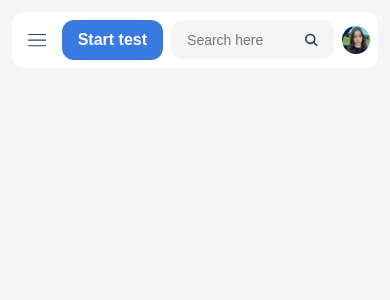
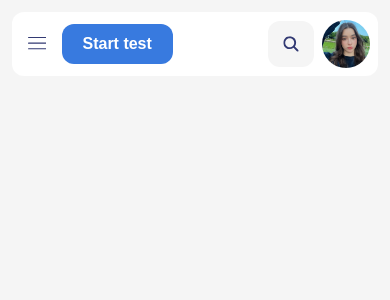
Before and after one commit to zxilverHub/CareerCompass, a React (Vite) app: page / in a window 390 px wide. Shown: the top 300 px of the page. Built offline with nearby package versions, Linux system fonts and the light colour scheme.

Commit message:
Update home

```diff
--- a/src/webapp/userapp/UserApp.jsx
+++ b/src/webapp/userapp/UserApp.jsx
@@ -1,6 +1,7 @@
 import './userapp.css'
 import Nav from './nav/Nav'
-import { useState } from 'react'
+import { useEffect, useState } from 'react'
+import { useSelector } from 'react-redux'
 
 import Home from './containers/Home'
 import Profile from './containers/Profile'
@@ -21,11 +22,11 @@ const Container = (container) => {
 }
 
 function UserApp() {
-  const [appContainer, setAppContainer] = useState('Home')
+  const appContainer = useSelector(state => state.apps.currentPage)
 
   return (
     <div className='user-app'>
-        <Nav container={setAppContainer} />
+        <Nav />
         <div className="page-container">
             {Container(appContainer)}
         </div>
--- a/src/webapp/userapp/containers/Home.jsx
+++ b/src/webapp/userapp/containers/Home.jsx
@@ -1,7 +1,7 @@
 import './home.css'
 import { useSelector, useDispatch } from 'react-redux'
 import Avatar from './components/Avatar'
-import { expanNav } from '../../../redux/apps'
+import { expanNav, changContainer } from '../../../redux/apps'
 
 function Home() {
   const avatar = useSelector(state => state.user.avatar)
@@ -28,7 +28,11 @@ function Home() {
           </svg>
         </div>
 
-        <div className="home-avatar">
+        <div
+          onClick={()=>{
+            dispatch(changContainer("Profile"))
+          }}
+        className="home-avatar">
           <Avatar src={avatar} />
         </div>
       </div>
--- a/src/webapp/userapp/containers/home.css
+++ b/src/webapp/userapp/containers/home.css
@@ -5,9 +5,8 @@
 }
 
 .home-header {
-    /* margin-top: 1rem; */
     width: 70%;
-    padding: 1rem;
+    padding: .5rem;
     border-radius: 12px;
     background-color: var(--white);
 
@@ -65,7 +64,7 @@
     }
 
     .start-test-button {
-        padding: .7rem clamp(1rem, 3vw, 2rem);
+        padding: .7rem clamp(1.3rem, 3vw, 2rem);
         white-space: nowrap;
         background-color: var(--primary);
         border-radius: 12px;
@@ -98,6 +97,18 @@
         }
     }
 
+    .search-feild {
+        aspect-ratio: 1;
+
+        svg {
+            scale: 1.1;
+        }
+
+        input {
+            display: none;
+        }
+    }
+
     #home {
         padding: 3%;
     }
--- a/src/webapp/userapp/nav/Nav.jsx
+++ b/src/webapp/userapp/nav/Nav.jsx
@@ -6,11 +6,10 @@ import { useSelector, useDispatch } from 'react-redux'
 import { changContainer, expanNav } from '../../../redux/apps'
 
 
-function Nav({container}) {
+function Nav() {
     const dispatch = useDispatch()
     const currentPage = useSelector(state => state.apps.currentPage)
     const expandNav = useSelector(state => state.apps.isNavExpand)
-    const isClickNav = useSelector(state => state.apps.isClickMenu)
 
     const [screenWidth, setScreenWidth] = useState(window.innerWidth)
 
@@ -88,7 +87,6 @@ function Nav({container}) {
                 <div
                     onClick={()=> {
                         dispatch(changContainer(menu.label))
-                        container(menu.label)
                         dispatch(expanNav(false))
                     }}
                 className={currentPage==menu.label? 'menu active' : 'menu'} key={i}>
```
